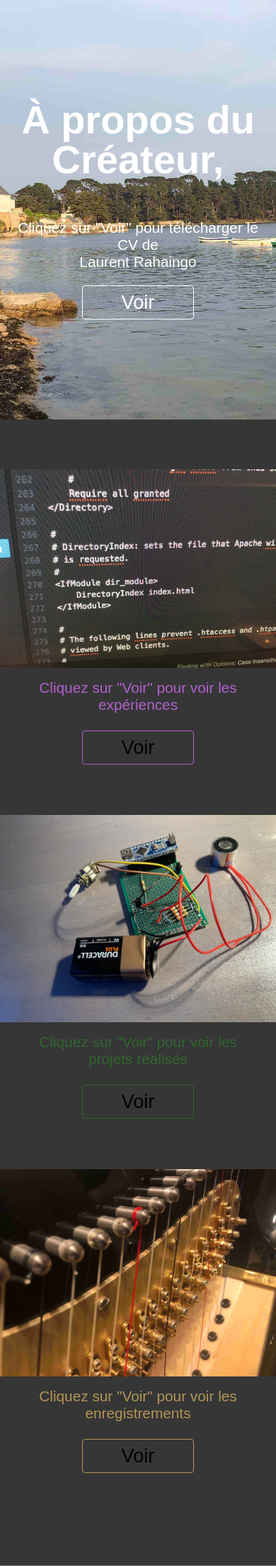
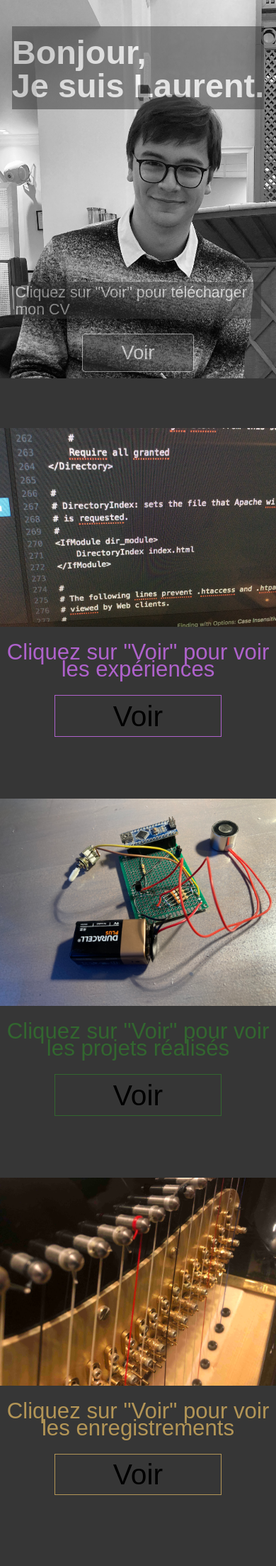
Before and after one commit to lolorahaingo/Site_Laurent, a PHP site: page /index.html in a window 390 px wide. Shown: the top 2206 px of the page at 71% size. Run offline with PHP 8.4, Linux system fonts and the light colour scheme; some web fonts are replaced.

Commit message:
Ajout JS

```diff
--- a/index.html
+++ b/index.html
@@ -8,7 +8,10 @@
 	<link rel="stylesheet" type="text/css" href="style.css">
     <title>Laurent Rahaingo</title>
   </head>
-  <body>
+
+
+
+  <body onload="defile()">
 	  <!-- <img class="bgnd" src="images/bgn_black_design.jpeg" alt="fond noir design"> -->
 
 	<nav class="navigation">
@@ -20,13 +23,14 @@
 		<li class="navigation__item"><a href="/index.html#musique">Musique</a></li>
 		</ul>
 	</nav>
+
 	<div id="presentation">
 		<div class="text">
-			<h4>À propos du Créateur,</h4>
-			<p>Cliquez sur "Voir" pour télécharger le CV de</br>Laurent Rahaingo</p>
+			<h4 id="salutation">Bonjour,<br>Je suis Laurent.</h4>
+			<p id="CV">Cliquez sur "Voir" pour télécharger mon CV</p>
 			<a href="./documents/CV Laurent Rahaingo.pdf" download>Voir</a>
 		</div>
-		<img src="images/bretagne.jpg" alt="photo de bretagne">
+		<img src="images/pdp.jpg" alt="photo de Laurent">
 	</div>
 	<div id="experience" class="section">
 		<div class=text>
@@ -39,7 +43,7 @@
 			<img src="./images/code.png" alt="photo de code informatique">
 			<div class=text>
 				<p>Cliquez sur "Voir" pour voir les expériences</p></br>
-				<a href="experience/index.html">Voir</a>
+				<a href="https://github.com/lolorahaingo">Voir</a>
 			</div>
 		</div>
 	</div>
@@ -83,3 +87,5 @@
 	</footer>
 </body>
 </html>
+
+<script type="text/javascript" src="salutation.js"></script>
--- a/style.css
+++ b/style.css
@@ -12,7 +12,7 @@ body, html {
   font-family: "Amiko", sans-serif;
   color: white;
   scroll-behavior: smooth;
-  background-color: #363636;
+  background-color: rgb(54, 54, 54);
 }
 
 body {
@@ -36,17 +36,15 @@ nav {
   font-family: "Barlow", sans-serif;
   letter-spacing: 0.03em;
   width: 100%;
-  padding-bottom: 0.6em;
+  padding-bottom: 1.5em;
   padding-top: 0.9em;
   font-size: 1.4em;
 }
-
 nav > a {
-  border: 0.5mm solid #AF62CC;
+  border: 0.5mm solid #B39556;
   border-radius: 0.15em;
   padding: 0.4em 2em 0.4em 2em;
 }
-
 nav ul {
   width: 70vw;
   padding-left: 3em;
@@ -55,53 +53,43 @@ nav ul {
   justify-content: space-around;
 }
 
-.bgnd {
-  position: fixed;
-  object-fit: cover;
-  width: 100%;
-  z-index: -3;
-}
-
-@media screen and (max-width: 960px) {
-  nav {
-    display: none;
-  }
-}
 #presentation {
   position: relative;
   margin-bottom: 18vw;
   width: 100vw;
   display: flex;
-  flex-direction: column;
-  justify-content: center;
+  flex-direction: row;
+  justify-content: left;
   align-items: center;
   height: auto;
 }
-
-#presentation img {
-  position: relative;
-  width: 100%;
-  height: auto;
-  min-height: 70vh;
-  object-fit: cover;
-}
-
 #presentation .text {
   z-index: 1;
-  position: absolute;
+  position: relative;
   height: 100%;
-  text-align: center;
   width: 100%;
 }
-
 #presentation .text p {
   color: white;
   margin-bottom: 1em;
   margin-right: 1em;
   margin-left: 1em;
-  font-size: 1.5em;
+  padding-top: 0.2em;
+  font-size: 2.5vw;
+  background-color: rgb(54, 54, 54);
+  opacity: 50%;
 }
-
+#presentation .text h4 {
+  line-height: 1em;
+  font-size: 5vw;
+  margin-bottom: 1em;
+  padding-bottom: 0.2em;
+  padding-top: 0.3em;
+  color: white;
+  height: -webkit-fit-content;
+  height: -moz-fit-content;
+  height: fit-content;
+}
 #presentation .text a {
   color: white;
   font-size: 1.7em;
@@ -109,28 +97,54 @@ nav ul {
   border-radius: 0.15em;
   padding: 0.4em 2em 0.4em 2em;
 }
-
-#presentation .text h4 {
-  line-height: 1em;
-  font-size: 4.5em;
-  padding-bottom: 1em;
-  color: white;
+#presentation img {
+  position: relative;
+  width: 35%;
+  height: auto;
+  -o-object-fit: cover;
+     object-fit: cover;
 }
 
-@media screen and (max-width: 960px) {
-  #presentation .text h4 {
-    font-size: 3.5em;
-  }
-
-  #presentation .text p {
-    font-size: 1.3em;
-  }
-}
 .section {
   text-align: justify;
   margin-bottom: 10vw;
   display: flex;
   flex-direction: row;
+}
+.section .img {
+  display: flex;
+  flex-direction: column;
+  justify-content: center;
+  align-items: center;
+}
+.section .img img {
+  width: 40vw;
+  filter: blur(4px);
+}
+.section .img:hover img {
+  transition: 0.2s;
+  filter: none;
+}
+.section .img .text {
+  position: absolute;
+  font-size: 1.5em;
+}
+.section .img .text a {
+  font-size: 1.7em;
+  padding: 0.4em 2em 0.4em 2em;
+}
+.section .img .text * {
+  color: white;
+  text-align: center;
+}
+.section > .text p {
+  margin: 0 2em 0 2em;
+  font-size: 1.5em;
+}
+.section > .text p::first-letter {
+  float: left;
+  font-size: 4em;
+  padding: 0 0.1em 0.1em 0;
 }
 
 .text {
@@ -140,59 +154,13 @@ nav ul {
   align-items: center;
 }
 
-.section .img .text {
-  position: absolute;
-}
-
-.section .img .text a {
-  font-size: 1.7em;
-  border-radius: 0.15em;
-  padding: 0.4em 2em 0.4em 2em;
-}
-
-.section .img .text * {
-  color: white;
-  text-align: center;
-}
-
-.section .img img {
-  height: 50vh;
-  margin: 0 1em 0 1em;
-  filter: blur(4px);
-}
-
-.section .img:hover img {
-  transition: 0.2s;
-  filter: none;
-}
-
-.section .img {
-  display: flex;
-  flex-direction: column;
-  justify-content: center;
-  align-items: center;
-}
-
-.section .text p {
-  margin: 0 2em 0 2em;
-  font-size: 1.5em;
-}
-
-.section > .text p::first-letter {
-  float: left;
-  font-size: 4em;
-  padding: 0 0.1em 0.1em 0;
-}
-
 #experience > .text p::first-letter {
   color: #AF62CC;
 }
-
 #experience .img .text a {
   border: 0.5mm solid #AF62CC;
 }
-
-#experience .img .text:hover a {
+#experience .img .text a:hover {
   background-color: #AF62CC;
   opacity: 0.9;
 }
@@ -200,12 +168,10 @@ nav ul {
 #projets > .text p::first-letter {
   color: #32662f;
 }
-
 #projets .img .text a {
   border: 0.5mm solid #32662f;
 }
-
-#projets .img .text:hover a {
+#projets .img .text a:hover {
   background-color: #32662f;
   opacity: 0.9;
 }
@@ -213,54 +179,14 @@ nav ul {
 #musique > .text p::first-letter {
   color: #B39556;
 }
-
 #musique .img .text a {
   border: 0.5mm solid #B39556;
 }
-
 #musique .img .text:hover a {
   background-color: #B39556;
   opacity: 0.9;
 }
 
-@media screen and (max-width: 960px) {
-  .section > .text {
-    display: none;
-  }
-
-  .section .img img {
-    margin: 0;
-    width: 100vw;
-    height: auto;
-    filter: none;
-  }
-
-  .section .img .text {
-    margin-top: 1em;
-    margin-bottom: 2em;
-    position: relative;
-  }
-
-  .section .img .text * {
-    color: black;
-  }
-
-  .section .img .text p {
-    font-size: 1.3em;
-  }
-
-  #experience .img .text p {
-    color: #AF62CC;
-  }
-
-  #projets .img .text p {
-    color: #32662f;
-  }
-
-  #musique .img .text p {
-    color: #B39556;
-  }
-}
 footer {
   padding-top: 3em;
   display: flex;
@@ -269,7 +195,6 @@ footer {
   margin-top: 25vw;
   background-color: rgba(255, 255, 255, 0.3);
 }
-
 footer .socials {
   height: 5em;
   display: flex;
@@ -278,16 +203,13 @@ footer .socials {
   padding-left: 9em;
   padding-right: 9em;
 }
-
 footer .title {
   text-align: center;
   padding-bottom: 3em;
 }
-
 footer img {
   height: 3.5em;
 }
-
 footer #bottom {
   margin-top: 1em;
   border-top: 0.8mm solid black;
@@ -296,4 +218,62 @@ footer #bottom {
   padding-bottom: 1em;
 }
 
-/*# sourceMappingURL=style.css.map */
+@media screen and (max-width: 960px) {
+  nav {
+    display: none;
+  }
+  .section > .text {
+    display: none;
+  }
+  .section .img img {
+    margin: 0;
+    width: 100vw;
+    height: auto;
+    filter: none;
+  }
+  .section .img .text {
+    margin-top: 1em;
+    margin-bottom: 2em;
+    position: relative;
+  }
+  .section .img .text * {
+    color: black;
+  }
+  .section .img .text p {
+    font-size: 1.3em;
+  }
+  #experience .img .text p {
+    color: #AF62CC;
+  }
+  #projets .img .text p {
+    color: #32662f;
+  }
+  #musique .img .text p {
+    color: #B39556;
+  }
+}
+@media screen and (max-width: 800px) {
+  #presentation {
+    position: relative;
+  }
+  #presentation .text {
+    position: absolute;
+    padding-left: 0%;
+    padding-top: 1.7em;
+  }
+  #presentation .text * {
+    line-height: 1.1em;
+    opacity: 50%;
+    background-color: rgb(54, 54, 54);
+  }
+  #presentation .text h4 {
+    font-size: 12vw;
+    margin-bottom: 5.2em;
+  }
+  #presentation .text p {
+    font-size: 5.5vw;
+  }
+  #presentation img {
+    width: 100%;
+  }
+}/*# sourceMappingURL=style.css.map */
--- a/style.scss
+++ b/style.scss
@@ -26,107 +26,136 @@
     margin:0;
     padding:0;
     color: white;
-
 }
 
 nav {
-    //  background-color: white;
     display: flex;
     flex-direction: row;
     justify-content: space-around;
     font-family: 'Barlow', sans-serif;
     letter-spacing: .03em;
     width: 100%;
-    padding-bottom: .6em;
+    padding-bottom: 1.5em;
     padding-top: .9em;
     font-size: 1.4em;
- }
- nav > a {
-     border: .5mm solid #AF62CC;
+
+    &>a {
+        border: .5mm solid #B39556;
         border-radius: .15em;
         padding: 0.4em 2em 0.4em 2em;
     }
- nav ul {
+    ul {
         width: 70vw;
         padding-left: 3em;
         display: flex;
         flex-direction: row;
         justify-content: space-around;
     }
-.bgnd
-{
-    position: fixed;
-    object-fit: cover;
-    width: 100%;
-    z-index: -3;
-    // filter: opacity(10%);
 }
- @media screen and (max-width: 960px)
- {
-     nav {
-        display: none;
-     }
- }
+
 #presentation {
     position: relative;
     margin-bottom: 18vw;
     width: 100vw;
     display: flex;
-     flex-direction: column;
-     justify-content: center;
+    flex-direction: row;
+    justify-content: left;
     align-items: center;
     height: auto;
- }
- #presentation img {
+
+    .text {
+        z-index: 1;
         position: relative;
+        height: 100%;
         width: 100%;
-     height: auto;
-     min-height: 70vh;
-     object-fit: cover;
- }
-#presentation .text {
-    z-index: 1;
-    position: absolute;
-    height: 100%;
-    text-align: center;
-    width: 100%;
-}
-#presentation .text p {
+
+        p {
             color: white;
             margin-bottom: 1em;
             margin-right: 1em;
             margin-left: 1em;
-    font-size: 1.5em;
+            padding-top: .2em;
+            font-size: 2.5vw;
+            background-color: rgb(54, 54, 54);
+            opacity: 50%;
         }
-#presentation .text a {
+        h4 {
+            line-height: 1em;
+            font-size: 5vw;
+            margin-bottom: 1em;
+            padding-bottom: .2em;
+            padding-top: .3em;
+            color: white;
+            height: fit-content;
+        }
+        a {
             color: white;
             font-size: 1.7em;
             border: .5mm solid white;
             border-radius: .15em;
             padding: 0.4em 2em 0.4em 2em;
         }
+    }
 
-#presentation .text h4 {
-    line-height: 1em;
-    font-size: 4.5em;
-    padding-bottom: 1em;
-    color: white;
-}
-@media screen and (max-width: 960px)
-{
-    #presentation .text h4 {
-        font-size: 3.5em;
-    }
-    #presentation .text p {
-        font-size: 1.3em;
+    img {
+        position: relative;
+        width: 35%;
+        height: auto;
+        object-fit: cover;
     }
 }
+
 
 .section {
     text-align: justify;
     margin-bottom: 10vw;
     display: flex;
     flex-direction: row;
+
+    .img {
+        // width: fit-content;
+        display: flex;
+        flex-direction: column;
+        // display:inline;
+        justify-content: center;
+        align-items: center;
+
+        img {
+            // height: 50vh;
+            width: 40vw;
+            // margin: 0 1em 0 1em;
+            filter: blur(4px);
+        }
+
+
+        &:hover img {
+            transition: .2s;
+            filter: none;
+        }
+
+        .text {
+            position: absolute;
+            font-size: 1.5em;
+            a {
+                font-size: 1.7em;
+                padding: 0.4em 2em 0.4em 2em;
+            }
+            * {
+                color: white;
+                text-align: center;
+            }
+        }
+    }
+
+    &>.text p {
+        margin: 0 2em 0 2em;
+        font-size: 1.5em;
+    }
+    &>.text p::first-letter {
+        float: left;
+        font-size: 4em;
+        padding: 0 .1em .1em 0;
+    }
 }
 .text {
     display: flex;
@@ -134,96 +163,114 @@
     justify-content: center;
     align-items: center
 }
-.section .img .text {
-    position: absolute;
-}
-.section .img .text a {
-    font-size: 1.7em;
-    border-radius: .15em;
-    padding: 0.4em 2em 0.4em 2em;
-}
-.section .img .text * {
-    color: white;
-    text-align: center;
-}
-.section .img img {
-    height: 50vh;
-    margin: 0 1em 0 1em;
-    filter: blur(4px);
-}
-.section .img:hover img {
-    transition: .2s;
-    filter: none;
-}
-.section .img {
-    display: flex;
-    flex-direction: column;
-    justify-content: center;
-    align-items: center;
-}
 
-.section .text p {
-    margin: 0 2em 0 2em;
-    font-size: 1.5em;
-}
-.section > .text p::first-letter {
-    float: left;
-    font-size: 4em;
-    padding: 0 .1em .1em 0;
-}
 
-#experience > .text p::first-letter {
+#experience {
+    &>.text p::first-letter {
         color: #AF62CC;
     }
-#experience .img .text a {
+    .img {
+        .text {
+            a {
                 border: .5mm solid #AF62CC;
-}
-#experience .img .text:hover a {
+                &:hover {
                     background-color: #AF62CC;
                     opacity: .9;
                 }
-#projets > .text p::first-letter {
+            }
+        }
+    }
+}
+#projets {
+    &> .text p::first-letter {
         color: #32662f;
     }
-#projets .img .text a {
+    .img {
+        .text {
+            a {
                 border: .5mm solid #32662f;
-}
-#projets .img .text:hover a {
+                &:hover {
                     background-color: #32662f;
                     opacity: .9;
                 }
-#musique > .text p::first-letter {
+            }
+        }
+    }
+}
+#musique {
+    &> .text p::first-letter {
         color: #B39556;
     }
-#musique .img .text a {
+    .img .text {
+        a {
             border: .5mm solid #B39556;
         }
-#musique .img .text:hover a {
+        &:hover a {
             background-color: #B39556;
             opacity: .9;
+        }
+    }
+}
+
+footer {
+    padding-top: 3em;
+    display: flex;
+    flex-direction: column;
+    border-top: .2mm solid grey;
+    margin-top: 25vw;
+    background-color: rgba(255, 255, 255, 0.3);
+    .socials {
+        height: 5em;
+        display: flex;
+        flex-direction: row;
+        justify-content: space-around;
+        padding-left: 9em;
+        padding-right: 9em;
+    }
+    .title {
+        text-align: center;
+        padding-bottom: 3em;
+    }
+    img {
+        height: 3.5em;
+    }
+    #bottom {
+        margin-top: 1em;
+        border-top: .8mm solid black;
+        text-align: center;
+        padding-top: .8em;
+        padding-bottom: 1em;
+    }
 }
 
 @media screen and (max-width: 960px)
 {
-    .section > .text {
+    nav {
         display: none;
     }
-    .section .img img {
+    .section {
+        &>.text {
+            display: none;
+        }
+        .img {
+            img {
                 margin: 0;
                 width: 100vw;
                 height: auto;
                 filter: none;
             }
-    .section .img .text {
+            .text {
                 margin-top: 1em;
                 margin-bottom: 2em;
                 position: relative;
-    }
-    .section .img .text * {
+                * {
                     color: black;
                 }
-    .section .img .text p {
+                p {
                     font-size: 1.3em;
+                }
+            }
+        }
     }
     #experience .img .text p {
         color: #AF62CC;
@@ -236,33 +283,33 @@
     }
 }
 
-footer {
-    padding-top: 3em;
-    display: flex;
-    flex-direction: column;
-    border-top: .2mm solid grey;
-    margin-top: 25vw;
-    background-color: rgba(255, 255, 255, 0.3);
+@media screen and (max-width: 800px)
+{
+    #presentation {
+        position: relative;
+
+        // align-items: inherit;
+        .text {
+            position: absolute;
+            padding-left: 0%;
+            // height: auto;
+            // align-items: center;
+            padding-top: 1.7em;
+            * {
+                line-height: 1.1em;
+                opacity: 50%;
+                background-color: rgb(54, 54, 54);
             }
-footer .socials {
-    height: 5em;
-    display: flex;
-    flex-direction: row;
-    justify-content: space-around;
-    padding-left: 9em;
-    padding-right: 9em;
+            h4 {
+                font-size: 12vw;
+                margin-bottom: 5.2em;
             }
-footer .title {
-    text-align: center;
-    padding-bottom: 3em;
+            p {
+                font-size: 5.5vw;
             }
-footer img {
-    height: 3.5em;
         }
-footer #bottom {
-    margin-top: 1em;
-    border-top: .8mm solid black;
-    text-align: center;
-    padding-top: .8em;
-    padding-bottom: 1em;
+        img {
+            width: 100%;
         }
+    }
+}
```
Also changed, not shown: projets/style.css (+3 -9 lines), salutation.js (added, +29 -0 lines), images/pdp.jpg (added), 2 other files. Lines whose indentation alone changed are shown as unchanged.
